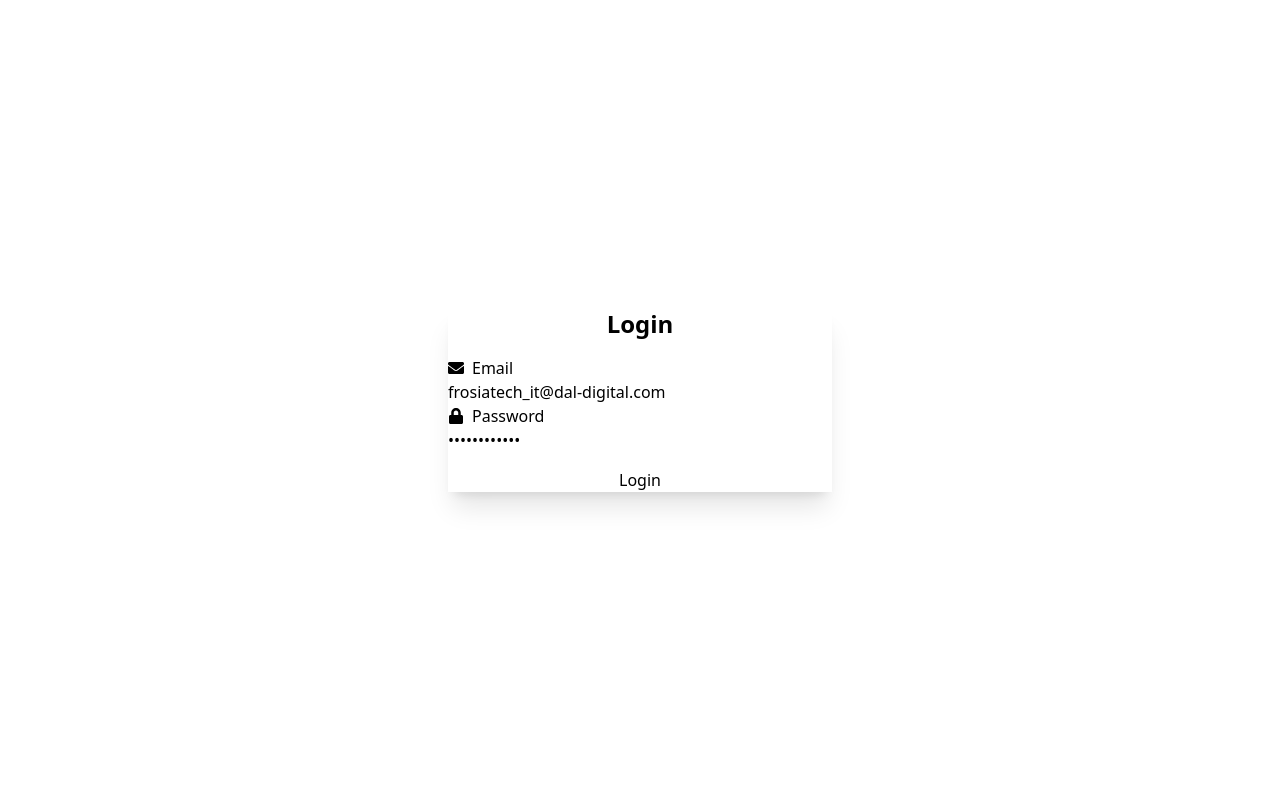
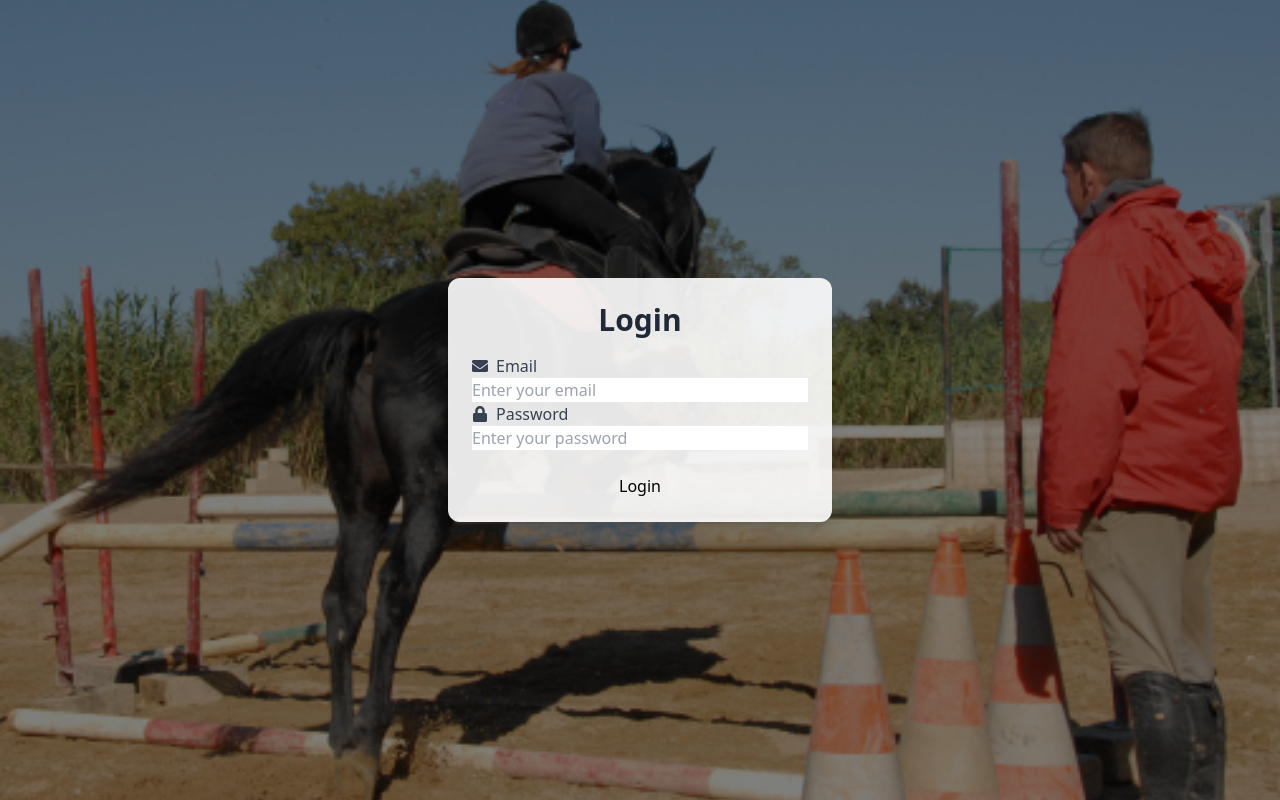
Before and after one commit to OusamaMahmoud/HorseTask, a React (Vite) app: page /login in a window 1280 px wide. Built offline with nearby package versions, Linux system fonts and the light colour scheme.

Commit message:
Create Breed Filter.

```diff
--- a/src/hooks/useFetchHorses.ts
+++ b/src/hooks/useFetchHorses.ts
@@ -16,7 +16,6 @@ export const useFetchHorses = (search: string, breed: string, page: number) => {
       return res.data.data;
     },
     placeholderData: keepPreviousData,
-    gcTime: 5 * 60 * 1000,
     refetchOnWindowFocus: false,
   });
 };
--- /dev/null
+++ b/src/hooks/useLogin.ts
@@ -0,0 +1,25 @@
+import { useMutation } from "@tanstack/react-query";
+import { LoginForm, LoginResponse } from "../types/login";
+import { setToken } from "../lib/auth";
+import { useNavigate } from "react-router";
+import apiClient from "../services/axios";
+
+const useLogin = () => {
+  const navigate = useNavigate();
+
+  return useMutation({
+    mutationFn: async (data: LoginForm) => {
+      const res = await apiClient.post<LoginResponse>("/login", data);
+      return res.data.data;
+    },
+    onSuccess: (data) => {
+      if (data.token) {
+        setToken(data.token);
+        navigate("/horses");
+      } else {
+        throw new Error("Login failed: Token not found");
+      }
+    },
+  });
+};
+export default useLogin;
--- a/src/pages/Horses/HorseDetails.tsx
+++ b/src/pages/Horses/HorseDetails.tsx
@@ -1,5 +1,5 @@
 import defaultHorse from "/assets/horse.png";
-import { useParams } from "react-router";
+import { useNavigate, useParams } from "react-router";
 import ErrorFallBack from "../../components/common/ErrorFallBack";
 import Skeleton from "../../components/common/Skeleton";
 import { useHorse } from "../../hooks/useHorse";
@@ -8,8 +8,15 @@ import OwnerInfo from "../../components/horses/OwnerInfo";
 import PackagesInfo from "../../components/horses/PackagesInfo";
 import ServicesInfo from "../../components/horses/ServicesInfo";
 import HorseInfo from "../../components/horses/HorseInfo";
+import { GrReturn } from "react-icons/gr";
 
 const HorseDetails = () => {
+  const navigate = useNavigate();
+
+  const handleGoBack = () => {
+    navigate("/horses"); // This will take you back to the horses page
+  };
+
   const { id } = useParams<{ id: string }>();
 
   const { data: horse, isPending, isError, error, refetch } = useHorse(id);
@@ -21,6 +28,13 @@ const HorseDetails = () => {
 
   return (
     <div className="max-w-6xl mx-auto px-4 py-10">
+      <button
+        className="p-4 rounded-xl shadow-xl w-fit dark:bg-white cursor-pointer"
+        onClick={handleGoBack}
+      >
+        <GrReturn className="text-black" />
+      </button>
+
       <h1 className="text-4xl font-bold mb-8 text-center text-gray-800 dark:text-white shadow-md p-4 rounded-xl">
         {horse.name}
       </h1>
--- a/src/pages/LoginPage.tsx
+++ b/src/pages/LoginPage.tsx
@@ -1,69 +1,46 @@
 import { useForm } from "react-hook-form";
-import { useState } from "react";
-import api from "../services/axios";
-import { getToken, setToken } from "../lib/auth";
+import { getToken } from "../lib/auth";
 import { FaLock, FaEnvelope } from "react-icons/fa";
-import { Navigate, useNavigate } from "react-router";
-
-type LoginForm = {
-  email: string;
-  password: string;
-};
-type LoginResponse = {
-  data: {
-    token: string;
-  };
-};
+import { Navigate } from "react-router";
+import { LoginForm } from "../types/login";
+import useLogin from "../hooks/useLogin";
+import horseImage from "/assets/horse.png";
 
 const LoginPage = () => {
+  const storedToken = getToken();
+
   const {
     register,
     handleSubmit,
     formState: { errors },
   } = useForm<LoginForm>();
 
-  const storedToken = getToken();
+  const { mutate: login, isPending, error, isError } = useLogin();
+
+  const onSubmit = async (data: LoginForm) => {
+    login(data);
+  };
+
   if (storedToken) {
     return <Navigate to="/horses" replace />;
   }
 
-  const navigate = useNavigate();
-  const [error, setError] = useState<string | null>(null);
-  const [loading, setLoading] = useState(false);
+  return (
+    <div className="min-h-screen bg-cover bg-center" style={{ backgroundImage: `url(${horseImage})` }}>
+      <div className="flex items-center justify-center min-h-screen bg-black bg-opacity-50">
+        <div className="card w-full max-w-sm shadow-xl bg-white bg-opacity-90 p-6 rounded-xl">
+          <h2 className="text-3xl font-bold text-center text-gray-800">Login</h2>
 
-  const onSubmit = async (data: LoginForm) => {
-    setLoading(true);
-    setError(null);
+          {isError && (
+            <div className="alert alert-error my-2">
+              {error.message}
+            </div>
+          )}
 
-    try {
-      const res = await api.post<LoginResponse>("/login", data);
-      const token = res.data.data.token;
-
-      if (token) {
-        setToken(token);
-        navigate("/horses");
-      } else {
-        setError("Login failed: Token not found");
-      }
-    } catch (err: any) {
-      setError(err.response?.data?.message || "Login failed");
-    } finally {
-      setLoading(false);
-    }
-  };
-
-  return (
-    <div className="min-h-screen flex items-center justify-center bg-base-200">
-      <div className="card w-full max-w-sm shadow-xl bg-base-100">
-        <div className="card-body">
-          <h2 className="text-2xl font-bold text-center">Login</h2>
-
-          {error && <div className="alert alert-error mt-2">{error}</div>}
-
-          <form onSubmit={handleSubmit(onSubmit)} className="space-y-4 mt-4">
+          <form onSubmit={handleSubmit(onSubmit)} className="space-y-6 mt-4">
             <label className="form-control w-full">
               <div className="label">
-                <span className="label-text flex items-center gap-2">
+                <span className="label-text flex items-center gap-2 text-gray-700">
                   <FaEnvelope /> Email
                 </span>
               </div>
@@ -71,7 +48,7 @@ const LoginPage = () => {
                 type="email"
                 {...register("email", { required: "Email is required" })}
                 className="input input-bordered w-full"
-                defaultValue="frosiatech_it@dal-digital.com"
+                placeholder="Enter your email"
               />
               {errors.email && (
                 <p className="text-error text-sm">{errors.email.message}</p>
@@ -80,7 +57,7 @@ const LoginPage = () => {
 
             <label className="form-control w-full">
               <div className="label">
-                <span className="label-text flex items-center gap-2">
+                <span className="label-text flex items-center gap-2 text-gray-700">
                   <FaLock /> Password
                 </span>
               </div>
@@ -88,7 +65,7 @@ const LoginPage = () => {
                 type="password"
                 {...register("password", { required: "Password is required" })}
                 className="input input-bordered w-full"
-                defaultValue="iqbO2imG9RRc"
+                placeholder="Enter your password"
               />
               {errors.password && (
                 <p className="text-error text-sm">{errors.password.message}</p>
@@ -98,9 +75,13 @@ const LoginPage = () => {
             <button
               type="submit"
               className="btn btn-primary w-full mt-4"
-              disabled={loading}
+              disabled={isPending}
             >
-              {loading ? <span className="loading loading-spinner" /> : "Login"}
+              {isPending ? (
+                <span className="loading loading-spinner" />
+              ) : (
+                "Login"
+              )}
             </button>
           </form>
         </div>
--- /dev/null
+++ b/src/types/login.ts
@@ -0,0 +1,9 @@
+export type LoginForm = {
+  email: string;
+  password: string;
+};
+export type LoginResponse = {
+  data: {
+    token: string;
+  };
+};
```
